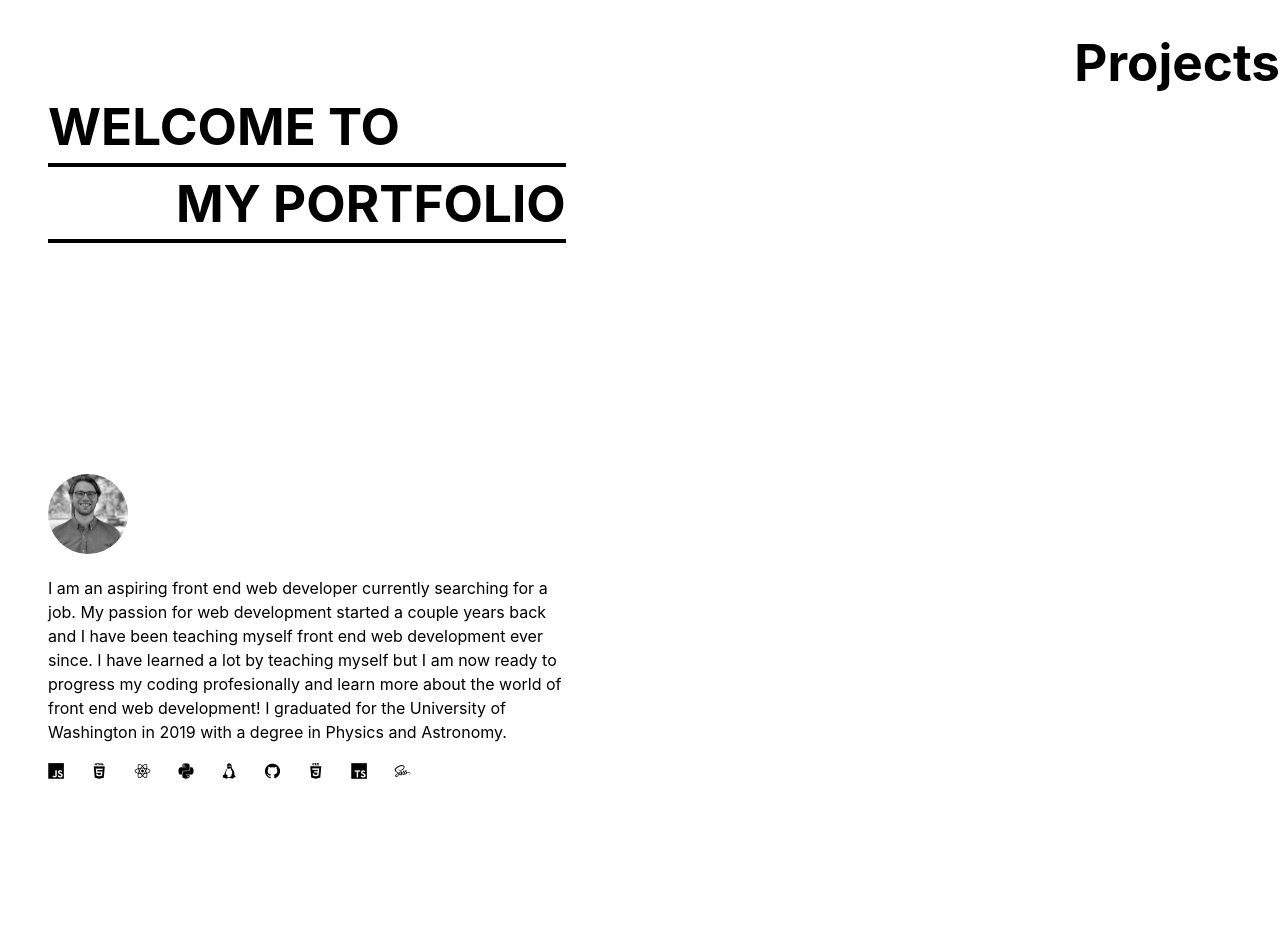
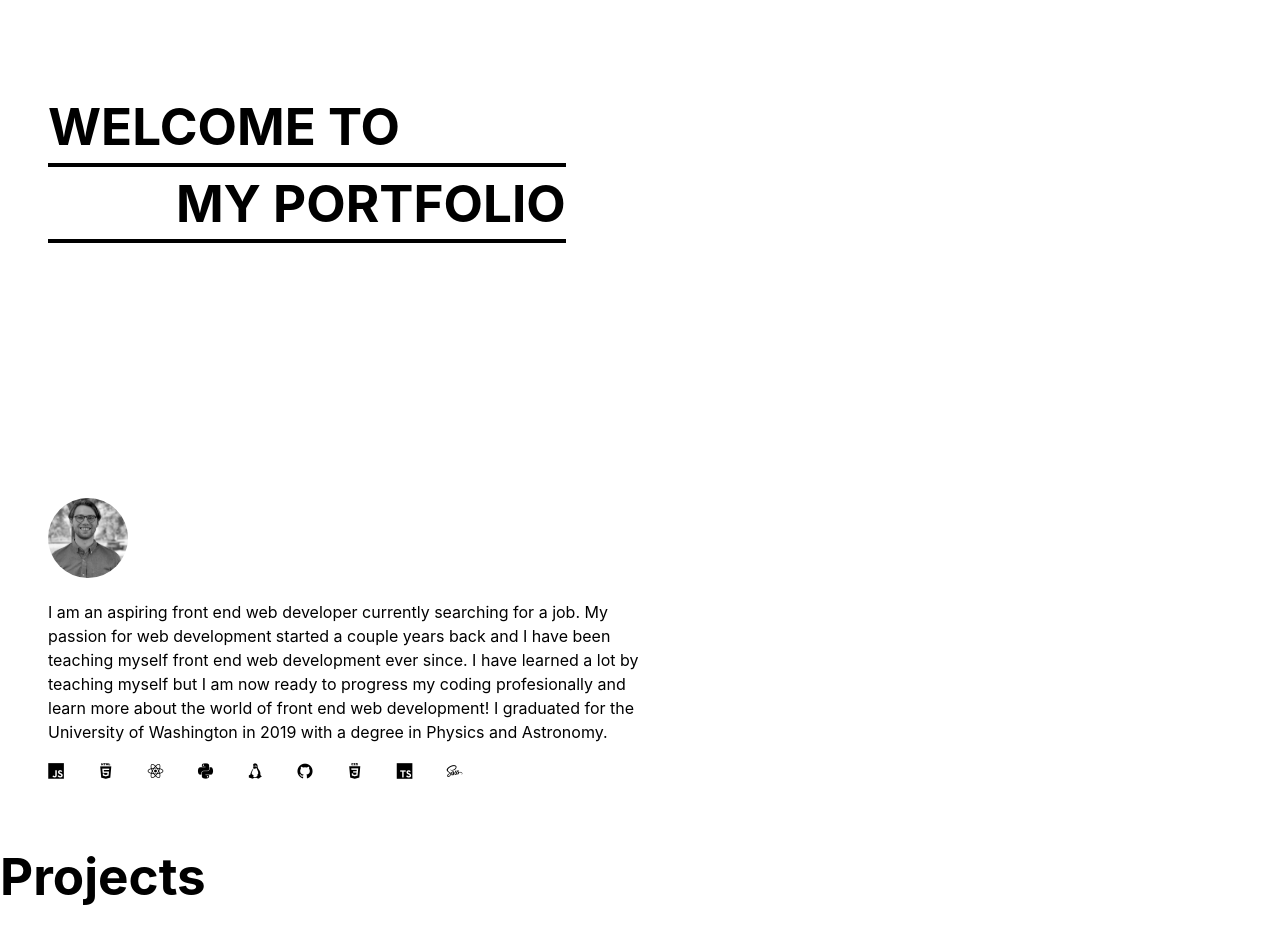
Before and after one commit to piacib/Porfolio2, a React (Vite) app: page / in a window 1280 px wide. Before the commit the page ends 848 px from the top, so only its background shows below. Built offline with nearby package versions, Linux system fonts and the light colour scheme.

Commit message:
added max-width

```diff
--- a/src/App.scss
+++ b/src/App.scss
@@ -1,4 +1,5 @@
 @import "./globalStyles.module.scss";
 #root {
-  display: flex;
+
+  max-width: 1440px;
 }
```
